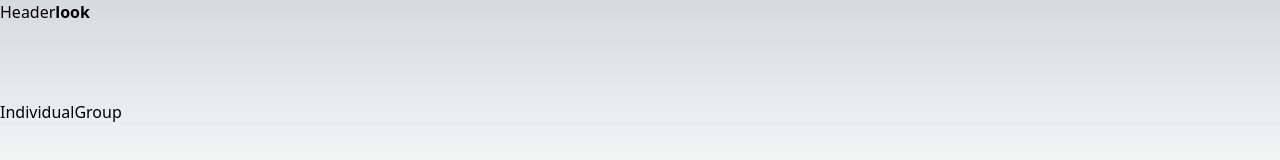
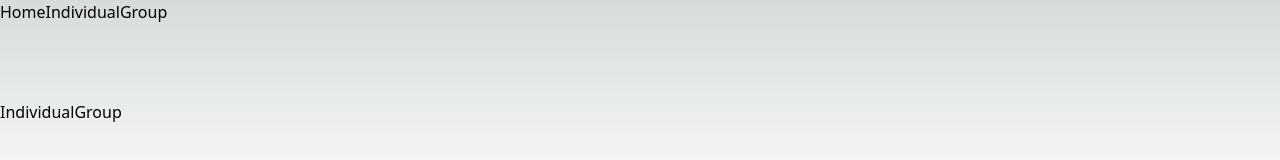
Before and after one commit to osamakashif/Frontend_Invoice_creator, a Next.js app: page / in a window 1280 px wide. Shown: the top 160 px of the page. Built offline with nearby package versions, Linux system fonts and the light colour scheme.

Commit message:
[feat]: Navbar.
Navbar.

```diff
--- a/app/components/header/Header.tsx
+++ b/app/components/header/Header.tsx
@@ -1,12 +1,10 @@
+import { Navbar } from "../navbar/Navbar"
 import "./Header.css"
 
 export const Header =() => {
     return (
         <div className="header">
-          <p>
-            Header
-            <b>look</b>
-          </p>
+            <Navbar />
         </div>
     )
 }
--- /dev/null
+++ b/app/components/navbar/Navbar.tsx
@@ -0,0 +1,20 @@
+"use client";
+import { useRouter } from "next/navigation";
+import "./Navbar.css";
+
+export const Navbar = () => {
+  const router = useRouter();
+  return (
+    <div className="navbar">
+      <a type="button" onClick={() => router.push("/")}>
+        Home
+      </a>
+      <a type="button" onClick={() => router.push("/individual")}>
+        Individual
+      </a>
+      <a type="button" onClick={() => router.push("/group")}>
+        Group
+      </a>
+    </div>
+  );
+};
```
Also changed, not shown: app/components/navbar/Navbar.css (added).
